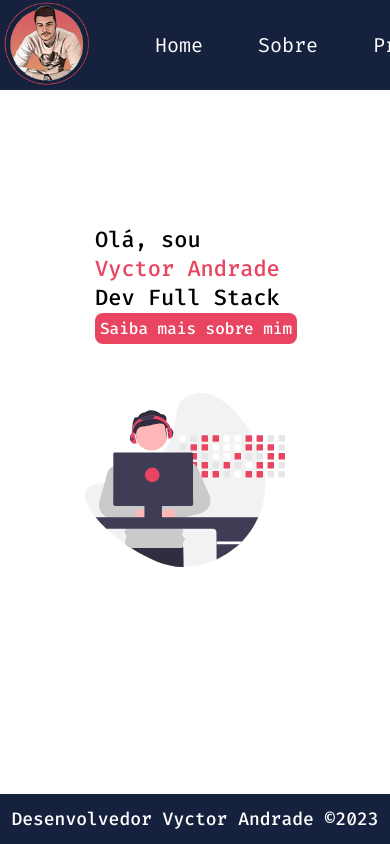
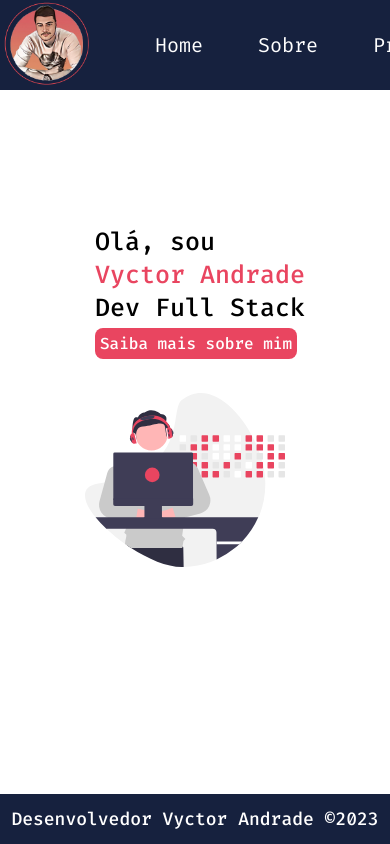
Before and after one commit to vyctorandrade/portfolio, a React (Vite) app: page / in a window 390 px wide. Built offline with nearby package versions, Linux system fonts and the light colour scheme.

Commit message:
Update Home.module.css

```diff
--- a/src/pages/Home/Home.module.css
+++ b/src/pages/Home/Home.module.css
@@ -76,7 +76,7 @@
 
     .home p{
 
-        font-size: 22px ;
+        font-size: 25px ;
         width: 300px;
         position:fixed;
 		left:50%;
```
